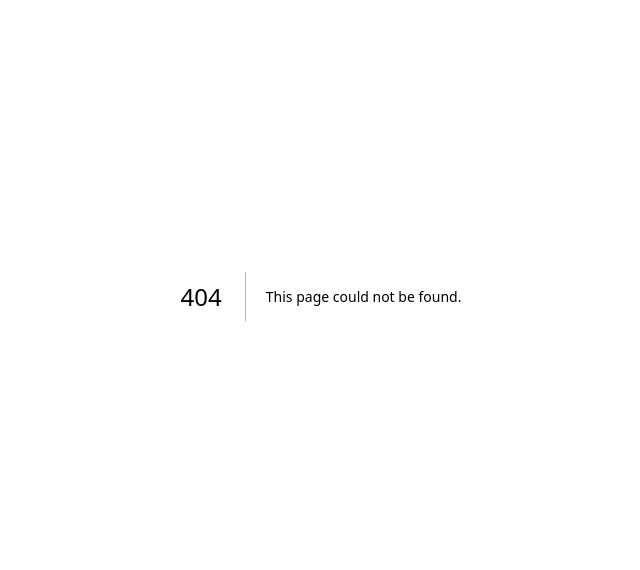
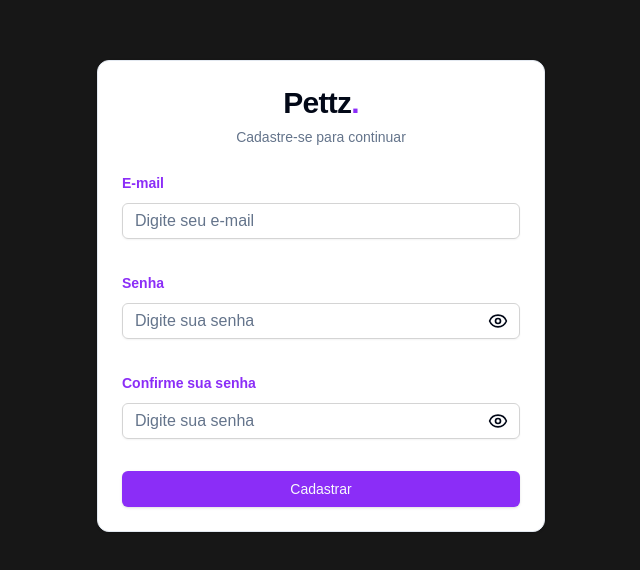
Before and after one commit to DouglasTrindade/pettz-webapp, a Next.js app: page /cadastro in a window 1280 px wide. Before the commit this address had no page. Shown: the part 104-674 px from the top of the page, without its empty margins (319-959 px from the left). Built offline with nearby package versions, Linux system fonts and the light colour scheme; no server answers.

Commit message:
feat: next auth v5 and register

```diff
--- /dev/null
+++ b/middleware.ts
@@ -0,0 +1 @@
+export { auth as middleware } from "@/auth/config";
--- a/package.json
+++ b/package.json
@@ -49,6 +49,7 @@
     "lodash": "^4.17.21",
     "lucide-react": "^0.439.0",
     "next": "14.2.9",
+    "next-auth": "^5.0.0-beta.21",
     "next-themes": "^0.3.0",
     "qs": "^6.13.0",
     "react": "^18",
--- /dev/null
+++ b/src/app/(auth)/cadastro/components/Fields.tsx
@@ -0,0 +1,115 @@
+import { zodResolver } from "@hookform/resolvers/zod";
+import { useForm } from "react-hook-form";
+import { registerSchema, type RegisterSchema } from "./Schema";
+import {
+  Form,
+  FormControl,
+  FormField,
+  FormItem,
+  FormLabel,
+  FormMessage,
+} from "@/components/ui/form";
+import { Input } from "@/components/ui/input";
+import { Button } from "@/components/ui/button";
+import { useState } from "react";
+import { api } from "@/services/api";
+
+export const Fields = () => {
+  const [isSubmitting, setIsSubmitting] = useState(false);
+  const form = useForm<RegisterSchema>({
+    resolver: zodResolver(registerSchema),
+    defaultValues: {
+      email: "",
+      password: "",
+    },
+  });
+
+  const onSubmit = async (data: RegisterSchema) => {
+    setIsSubmitting(true);
+    console.log(data);
+
+    try {
+      await api.post("/register", {
+        email: data.email,
+        password: data.password,
+      });
+    } catch (error) {
+      console.error("Erro ao fazer o cadastro:", error);
+    } finally {
+      setIsSubmitting(false);
+    }
+  };
+
+  return (
+    <>
+      <Form {...form}>
+        <form onSubmit={form.handleSubmit(onSubmit)} className="space-y-8">
+          <FormField
+            control={form.control}
+            name="email"
+            render={({ field }) => (
+              <FormItem>
+                <FormLabel className="text-primary font-semibold">
+                  E-mail
+                </FormLabel>
+                <FormControl>
+                  <Input
+                    className="w-full border-neutral-300 rounded-6 text-base leading-5"
+                    placeholder="Digite seu e-mail"
+                    {...field}
+                  />
+                </FormControl>
+                <FormMessage />
+              </FormItem>
+            )}
+          />
+
+          <FormField
+            control={form.control}
+            name="password"
+            render={({ field }) => (
+              <FormItem>
+                <FormLabel className="text-primary font-semibold">
+                  Senha
+                </FormLabel>
+                <FormControl>
+                  <Input
+                    className="w-full border-neutral-300 rounded-6 text-base leading-5"
+                    placeholder="Digite sua senha"
+                    type="password"
+                    {...field}
+                  />
+                </FormControl>
+                <FormMessage />
+              </FormItem>
+            )}
+          />
+
+          <FormField
+            control={form.control}
+            name="confirm_password"
+            render={({ field }) => (
+              <FormItem>
+                <FormLabel className="text-primary font-semibold">
+                  Confirme sua senha
+                </FormLabel>
+                <FormControl>
+                  <Input
+                    className="w-full border-neutral-300 rounded-6 text-base leading-5"
+                    placeholder="Digite sua senha"
+                    type="password"
+                    {...field}
+                  />
+                </FormControl>
+                <FormMessage />
+              </FormItem>
+            )}
+          />
+          <Button className="w-full" type="submit" disabled={isSubmitting}>
+            {isSubmitting ? "Cadastrando..." : "Cadastrar"}
+          </Button>
+        </form>
+      </Form>
+    </>
+  );
+};
--- /dev/null
+++ b/src/app/(auth)/cadastro/components/Schema.tsx
@@ -0,0 +1,26 @@
+import * as z from "zod";
+
+export const registerSchema = z
+  .object({
+    email: z
+      .string()
+      .min(1, { message: "E-mail é obrigatório" })
+      .email({ message: "E-mail inválido" }),
+    password: z
+      .string()
+      .min(6, { message: "A senha deve ter no mínimo 6 caracteres" }),
+    confirm_password: z
+      .string()
+      .min(6, { message: "A senha deve ter no mínimo 6 caracteres" }),
+  })
+  .superRefine(({ confirm_password, password }, ctx) => {
+    if (confirm_password !== password) {
+      ctx.addIssue({
+        code: z.ZodIssueCode.custom,
+        message: "A confirmação da senha deve corresponder à senha",
+        path: ["confirm_password"],
+      });
+    }
+  });
+
+export type RegisterSchema = z.infer<typeof registerSchema>;
--- /dev/null
+++ b/src/app/(auth)/cadastro/components/index.tsx
@@ -0,0 +1,26 @@
+"use client";
+
+import {
+  Card,
+  CardContent,
+  CardHeader,
+  CardTitle,
+  CardDescription,
+} from "@/components/ui/card";
+import { Fields } from "./Fields";
+
+export const Register = () => {
+  return (
+    <Card className="max-w-md w-full">
+      <CardHeader className="text-center">
+        <CardTitle className="font-bold text-3xl">
+          Pettz<span className="text-primary">.</span>
+        </CardTitle>
+        <CardDescription>Cadastre-se para continuar</CardDescription>
+      </CardHeader>
+      <CardContent>
+        <Fields />
+      </CardContent>
+    </Card>
+  );
+};
--- /dev/null
+++ b/src/app/(auth)/cadastro/page.tsx
@@ -0,0 +1,11 @@
+import { Register } from "./components";
+
+const RegisterPage = () => {
+  return (
+    <div className="flex justify-center items-center h-screen w-screen">
+      <Register />
+    </div>
+  );
+};
+
+export default RegisterPage;
--- a/src/app/(home)/page.tsx
+++ b/src/app/(home)/page.tsx
@@ -1,3 +1,5 @@
+"use client";
+
 import _ from "lodash";
 import { Carousel } from "@/components/Carousel";
 import { ProductItem } from "@/components/ProductItem";
@@ -5,11 +7,36 @@
 import { PostCard } from "../blog/components/PostCard";
 import Link from "next/link";
 import { Footer } from "@/components/Footer";
+import { api } from "@/services/api";
+import { useEffect, useState } from "react";
 
-const PRODUCTS = 6;
 const POSTCARDS = 4;
 
+interface ProductProps {
+  imgUrls: string[];
+  id: number;
+  name: string;
+  price: number;
+}
+
+interface ApiResponse {
+  content: ProductProps[];
+}
+
 const Home = () => {
+  const [products, setProducts] = useState<ApiResponse>({ content: [] });
+
+  useEffect(() => {
+    api
+      .get("/products")
+      .then((response) => {
+        setProducts(response.data);
+      })
+      .catch((error) => {
+        console.log(error);
+      });
+  }, []);
+
   return (
     <div className="h-screen py-8">
       <div className="text-2xl font-bold text-gray-600">
@@ -22,12 +49,12 @@
         Produtos mais vendidos
       </div>
       <div className="grid sm:grid-cols-2 lg:grid-cols-3 gap-6 w-full">
-        {_.map(_.range(PRODUCTS), (index) => (
+        {products.content.map((product, index) => (
           <ProductItem
             key={index}
-            title="Ração Premium Dog"
-            price={200}
-            imageUrl="/category.jpg"
+            title={product.name}
+            price={product.price}
+            imgUrls={product.imgUrls}
           />
         ))}
       </div>
--- /dev/null
+++ b/src/app/api/auth/[...nextauth]/route.ts
@@ -0,0 +1,2 @@
+import { handlers } from "@/auth/config";
+export const { GET, POST } = handlers;
--- /dev/null
+++ b/src/auth/config.ts
@@ -0,0 +1,59 @@
+import NextAuth from "next-auth";
+import Credentials from "next-auth/providers/credentials";
+import { api } from "@/services/api";
+
+export const { handlers, signIn, signOut, auth } = NextAuth({
+  providers: [
+    Credentials({
+      name: "Credentials",
+      credentials: {
+        email: { label: "Email", type: "email" },
+        password: { label: "Password", type: "password" },
+      },
+      authorize: async (credentials) => {
+        const email = credentials?.email;
+        const password = credentials?.password;
+
+        if (!email || !password) {
+          throw new Error("Por favor, forneça tanto o email quanto a senha.");
+        }
+
+        try {
+          const response = await api.post("/login", { email, password });
+
+          if (!response.data) {
+            throw new Error("Resposta inesperada da API.");
+          }
+
+          return {
+            email: response.data.email,
+            id: response.data.id,
+            token: response.data.token,
+          };
+        } catch (error) {
+          throw new Error("Falha na autenticação. Verifique suas credenciais.");
+        }
+      },
+    }),
+  ],
+  pages: {
+    signIn: "/login",
+  },
+  callbacks: {
+    async jwt({ token, user }) {
+      if (user) {
+        token.id = user.id;
+        token.email = user.email;
+      }
+      return token;
+    },
+    async session({ session, token }) {
+      session.user.id = token.id as string;
+      session.user.token = token.token as string | undefined;
+      return session;
+    },
+    async signIn() {
+      return true;
+    },
+  },
+});
--- a/src/components/ProductItem.tsx
+++ b/src/components/ProductItem.tsx
@@ -2,18 +2,21 @@
 
 interface ProductItemProps {
   title: string;
-  imageUrl: string;
   price: number;
+  imgUrls: string[];
 }
 
-export const ProductItem = ({ imageUrl, title, price }: ProductItemProps) => {
+export const ProductItem = ({ imgUrls, title, price }: ProductItemProps) => {
   return (
-    <Card className="sm:max-w-[330px] h-full">
-      <img
-        className="rounded-t-lg w-full object-cover max-h-[200px]"
-        src={imageUrl}
-        alt={title}
-      />
+    <Card className=" h-full">
+      {imgUrls.map(({ imgUrl }, index: number) => (
+        <img
+          key={index}
+          className="rounded-t-lg w-full object-cover max-h-[250px]"
+          src={imgUrl}
+          alt={title}
+        />
+      ))}
       <CardContent className="p-3">
         <div className="flex flex-col h-100">
           <span className="font-medium text-gray-500">{title}</span>
--- a/src/components/ui/input.tsx
+++ b/src/components/ui/input.tsx
@@ -1,15 +1,22 @@
-import * as React from "react"
-
-import { cn } from "@/lib/utils"
+import * as React from "react";
+import { Eye, EyeOff } from "lucide-react"; // Importando os ícones de Lucide
+import { cn } from "@/lib/utils";
 
 export interface InputProps
   extends React.InputHTMLAttributes<HTMLInputElement> {}
 
 const Input = React.forwardRef<HTMLInputElement, InputProps>(
   ({ className, type, ...props }, ref) => {
+    const [showPassword, setShowPassword] = React.useState(false);
+
+    const togglePasswordVisibility = () => {
+      setShowPassword((prev) => !prev);
+    };
+
     return (
+      <div className="relative w-full">
         <input
-        type={type}
+          type={showPassword && type === "password" ? "text" : type}
           className={cn(
             "flex h-9 w-full rounded-md border border-input bg-transparent px-3 py-1 text-sm shadow-sm transition-colors file:border-0 file:bg-transparent file:text-sm file:font-medium placeholder:text-muted-foreground focus-visible:outline-none focus-visible:ring-1 focus-visible:ring-ring disabled:cursor-not-allowed disabled:opacity-50",
             className
@@ -17,9 +24,21 @@
           ref={ref}
           {...props}
         />
-    )
+
+        {type === "password" && (
+          <button
+            type="button"
+            onClick={togglePasswordVisibility}
+            className="absolute right-3 top-1/2 transform -translate-y-1/2"
+          >
+            {showPassword ? <EyeOff size={20} /> : <Eye size={20} />}
+          </button>
+        )}
+      </div>
+    );
   }
-)
-Input.displayName = "Input"
+);
 
-export { Input }
+Input.displayName = "Input";
+
+export { Input };
```
Also changed, not shown: 1 other file (tests, documents, lock files or other folders). Lines whose indentation alone changed are shown as unchanged.
